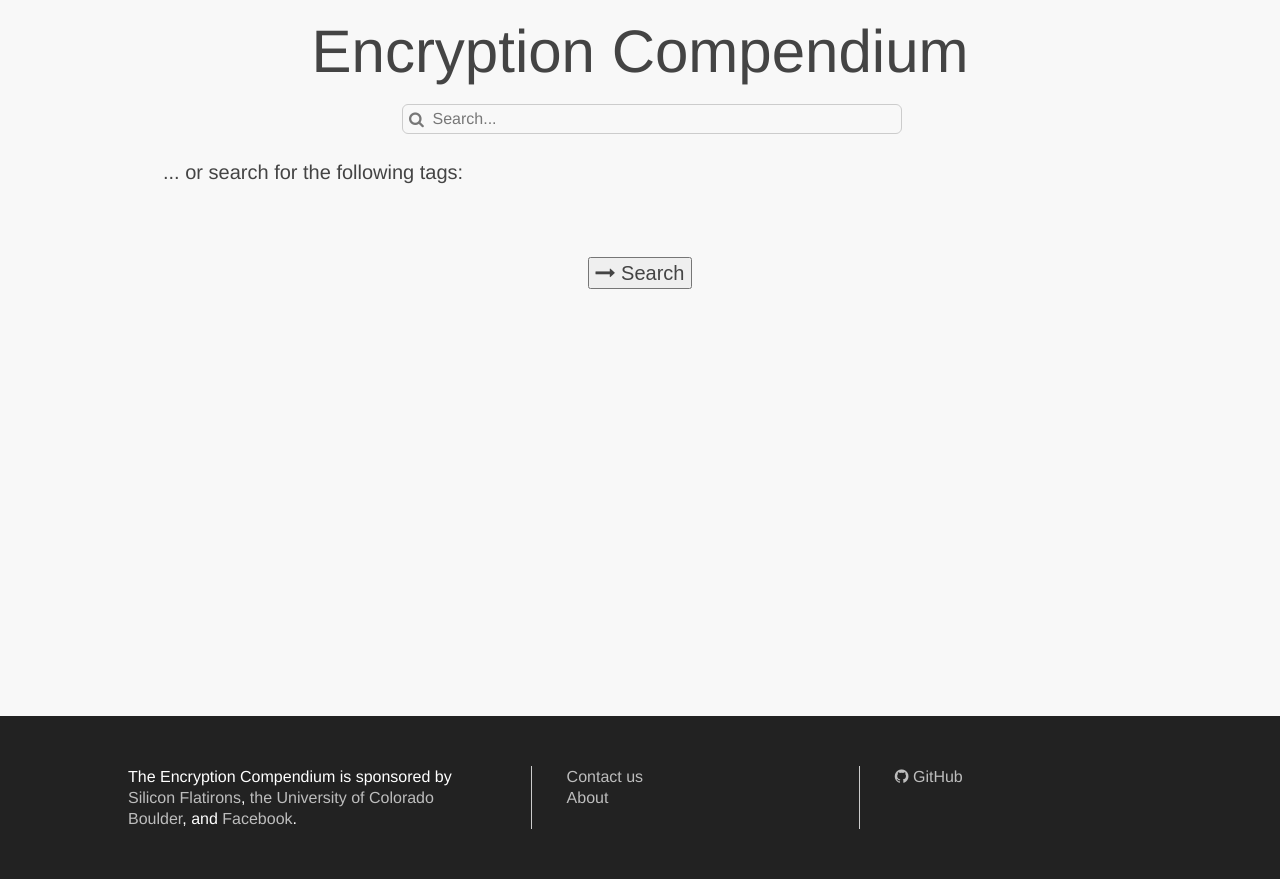
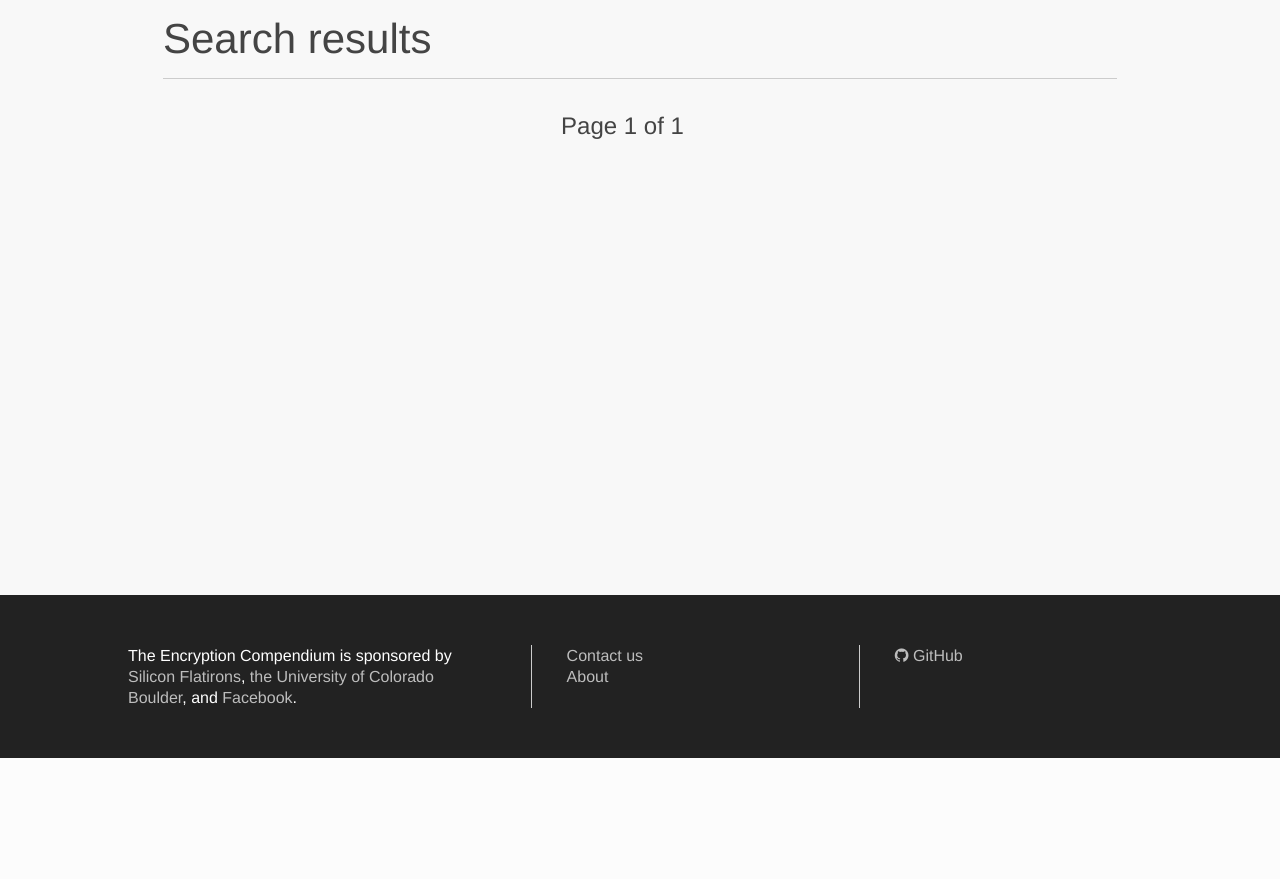
Before and after one commit to The-Encryption-Compendium/the-encryption-compendium, a Django app: page /search in a window 1280 px wide. Shown: the part 42-921 px from the top of the page. After the commit the page ends 800 px from the top, so only its background shows below. Run offline with Django 3.2, Linux system fonts and the light colour scheme; data that the repository does not hold is empty.

Commit message:
Add a basic search page with pagination.

```diff
--- a/src/assets/css/style.css
+++ b/src/assets/css/style.css
@@ -78,3 +78,13 @@ br.sep {
 .signup-form {
   max-width: 700px;
 }
+
+/****************************
+ * CSS for search-related components
+ ****************************/
+
+.paginator {
+  font-size: 1.5em;
+  margin-top: auto;
+  margin-bottom: 1em;
+}
--- a/src/encryption_compendium/urls.py
+++ b/src/encryption_compendium/urls.py
@@ -18,6 +18,7 @@ from django.contrib import admin
 from django.urls import path, reverse
 from django.views.generic.base import RedirectView
 from public_view import views as pubviews
+from search import urls as search_urls
 from research_assistant import urls as research_urls
 
 urlpatterns = [
@@ -26,7 +27,7 @@ urlpatterns = [
     ### URLs for the research_assistant app
     url(r"^research/", include(research_urls)),
     ### URLs for the public-facing views
-    url(r"", pubviews.landing_page, name="landing page"),
-    url(r"^search", pubviews.basic_search, name="search"),
-    url(r"^advanced-search$", pubviews.advanced_search, name="advanced search"),
+    url(r"^$", pubviews.landing_page, name="landing page"),
+    ### URLs for search
+    url(r"^search", include(search_urls)),
 ]
--- /dev/null
+++ b/src/search/urls.py
@@ -0,0 +1,6 @@
+from django.conf.urls import url
+from search.views import SearchView
+
+urlpatterns = [
+    url(r"", SearchView.as_view(), name="search"),
+]
--- a/src/search/views.py
+++ b/src/search/views.py
@@ -1,3 +1,25 @@
+from django.core.paginator import Paginator
 from django.shortcuts import render
+from django.views import View
+from research_assistant.models import CompendiumEntry
 
-# Create your views here.
+
+class SearchView(View):
+    """
+    Displays all of the compendium entries that appear as the result of a query.
+    """
+
+    default_pagination = 10
+
+    def get(self, request):
+        entries = CompendiumEntry.objects.all()
+
+        # Paginate (don't show all of the results on a single page)
+        paginator = Paginator(entries, self.default_pagination)
+        page_obj = paginator.get_page(request.GET.get("page"))
+        page_number = page_obj.number
+
+        context = {
+            "page_obj": page_obj,
+        }
+        return render(request, "entry_list.html", context)
--- /dev/null
+++ b/src/templates/entry_list.html
@@ -0,0 +1,46 @@
+{% extends 'base.html' %}
+
+{% comment %}
+Display a list of entries from the compendium
+{% endcomment %}
+
+{% block body %}
+<div class="uk-margin-top">
+  <h1 class="uk-h1">
+    Search results
+  </h1>
+
+  <hr>
+
+  <div class="uk-container">
+    {% for entry in page_obj %}
+      {% include 'includes/entry_snippet.html' with entry=entry only %}
+    {% endfor %}
+  </div>
+</div>
+
+<br class="sep">
+
+<div>
+  <div class="uk-grid uk-text-center uk-width-1-1 paginator">
+    {# Display options to go to the next and previous page(s) #}
+    <div class="uk-width-1-3">
+    {% if page_obj.has_previous %}
+      <a href="?page=1">&laquo; first</a> |
+      <a href="?page={{ page_obj.previous_page_number }}">previous</a>
+    {% endif %}
+    </div>
+
+    <div class="uk-width-1-3">
+      Page {{ page_obj.number }} of {{ page_obj.paginator.num_pages }}
+    </div>
+
+    <div class="uk-width-1-3">
+    {% if page_obj.has_next %}
+      <a href="?page={{ page_obj.next_page_number }}">next</a> |
+      <a href="?page={{ page_obj.paginator.num_pages }}">last &raquo;</a>
+    {% endif %}
+    </div>
+  </div>
+</div>
+{% endblock %}
```
Also changed, not shown: src/templates/includes/entry_snippet.html (+16 -8 lines).
